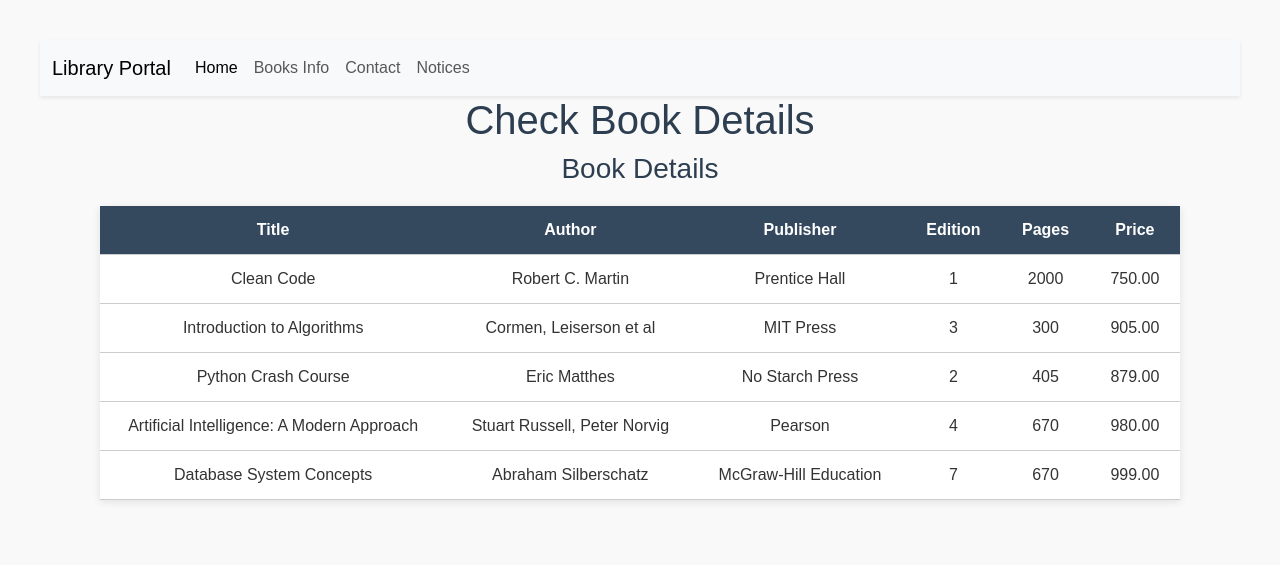
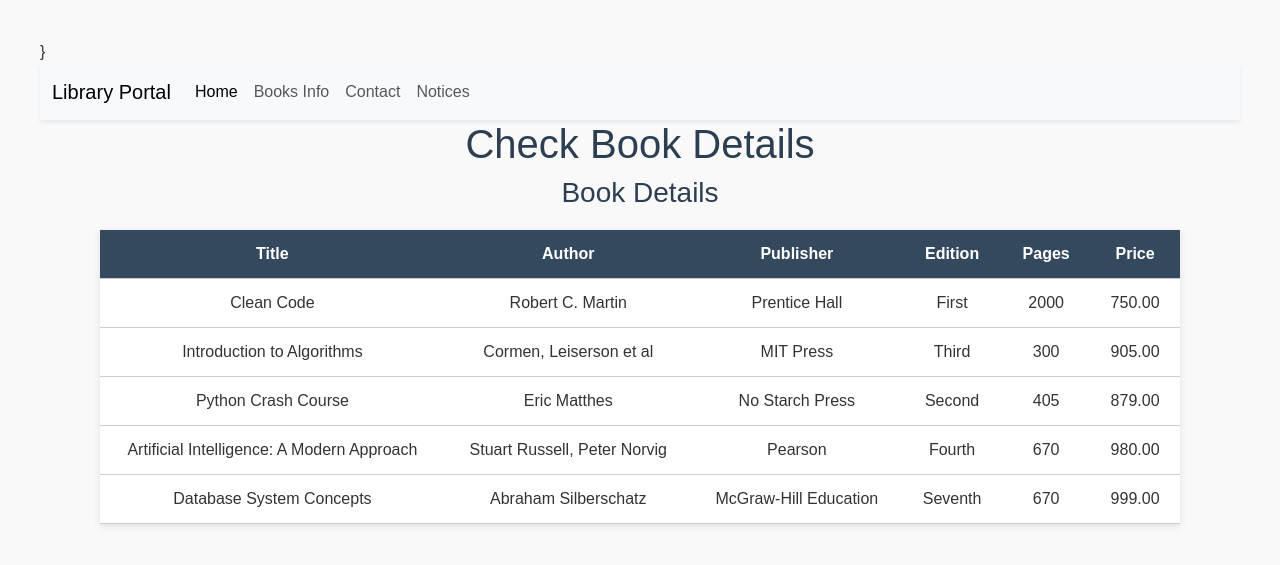
Before and after one commit to kanishka-rani-2005/lms_main, a Django app: page /books/ in a window 1280 px wide. Shown: the top 565 px of the page. Run offline with Django 5.2, Linux system fonts and the light colour scheme; data comes from the database, SQL or seed files in the repository.

Commit message:
add filters

```diff
--- /dev/null
+++ b/Books/templatetags/my_filters.py
@@ -0,0 +1,24 @@
+
+from django import template
+
+register=template.Library()
+
+def change_edition(value):
+    if value==1:
+        return 'First'
+    if value==2:
+        return 'Second'
+    if value==3:
+        return 'Third'
+    if value==4:
+        return 'Fourth'
+    if value==5:
+        return 'Fifth'
+    if value==6:
+        return 'Sixth'
+    if value==7:
+        return 'Seventh'
+    return value
+
+
+register.filter('change_edition',change_edition)
--- a/templates/books/books.html
+++ b/templates/books/books.html
@@ -45,6 +45,7 @@
     </style>
 </head>
 <body>
+    {% load my_filters %}}
  <nav class="navbar navbar-expand-lg bg-body-tertiary shadow-sm">
     <div class="container-fluid">
       <a class="navbar-brand" href="/">Library Portal</a>
@@ -88,7 +89,7 @@
                     <td>{{ book.title }}</td>
                     <td>{{ book.author }}</td>
                     <td>{{ book.publisher }}</td>
-                    <td>{{ book.edition }}</td>
+                    <td>{{ book.edition | change_edition}}</td>
                     <td>{{ book.pages }}</td>
                     <td>{{ book.price }}</td>
                 </tr>
```
Also changed, not shown: Books/templatetags/__init__.py (added).
